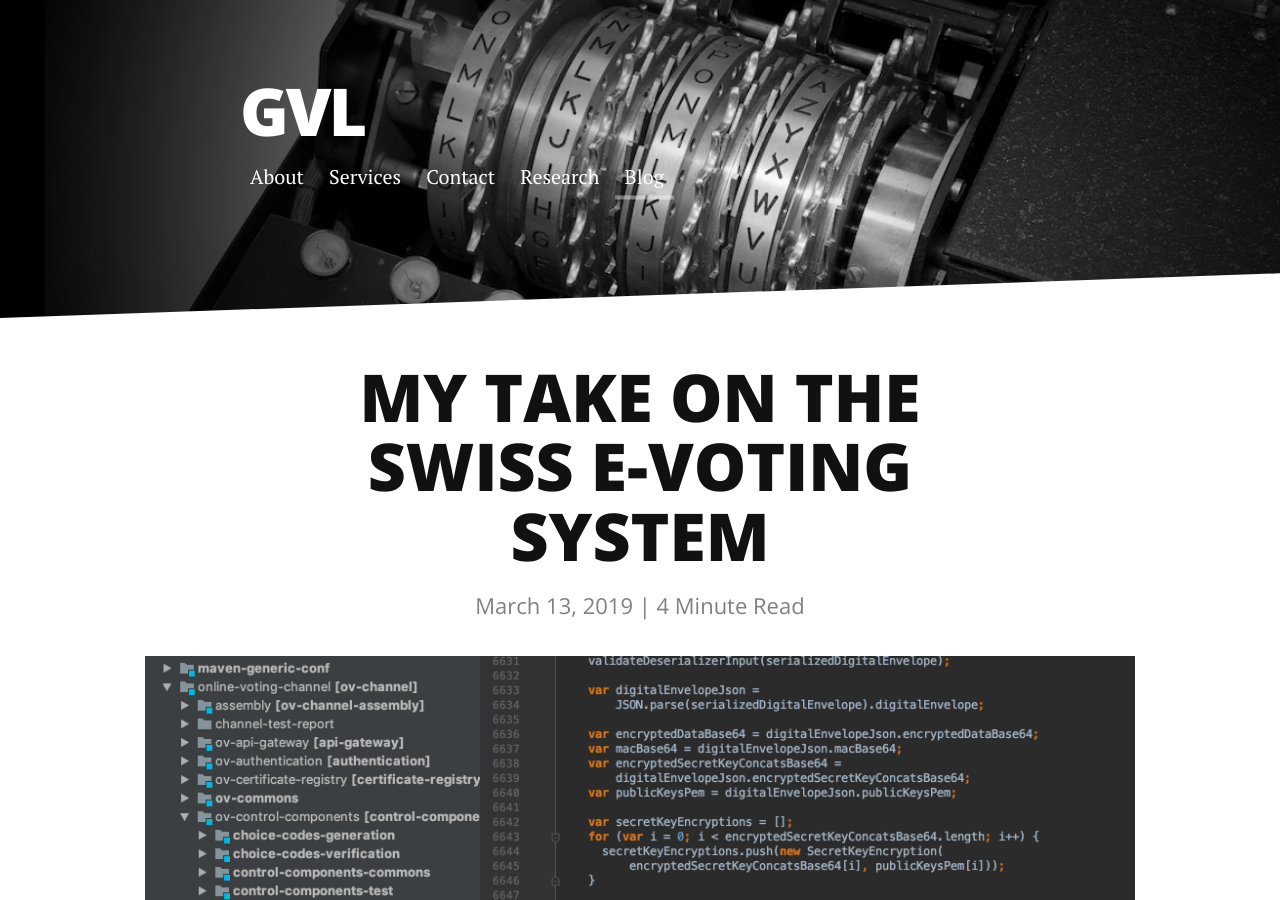
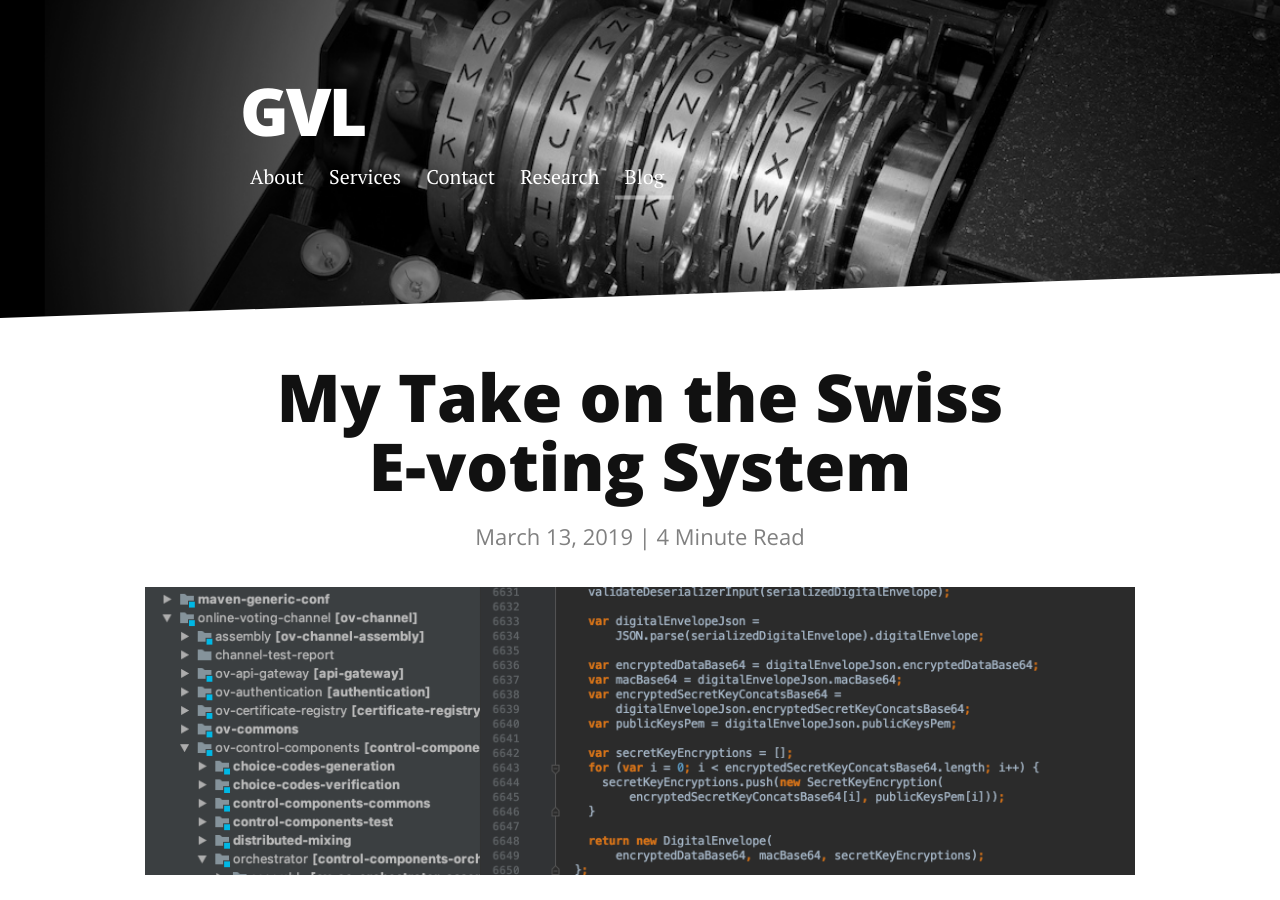
Before and after one commit to gijsvl/gijsvl.github.io, a Jekyll site: the page built from _posts/2019-03-13-swiss-voting.md, in a window 1280 px wide and 900 px high. Built offline with Jekyll 4.4.1, drawn with Linux system fonts in a browser that asks for light colours; nearby versions of some CDN libraries.

```diff
--- a/_posts/2019-03-13-swiss-voting.md
+++ b/_posts/2019-03-13-swiss-voting.md
@@ -1,6 +1,6 @@
 ---
 layout: post
-title: MY TAKE ON THE SWISS E-VOTING SYSTEM
+title: My Take on the Swiss E-voting System
 date:   2019-03-13 12:00:00
 image: swiss-evoting.png
 description:
```
